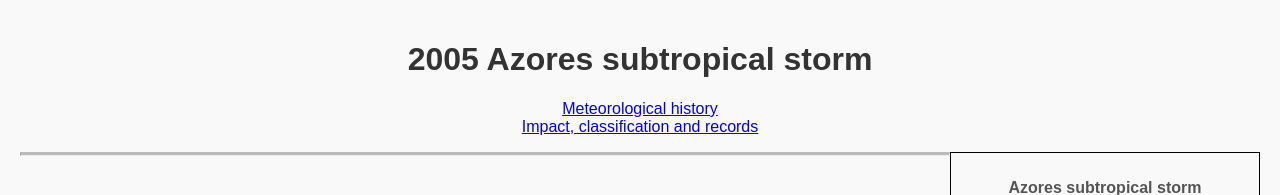
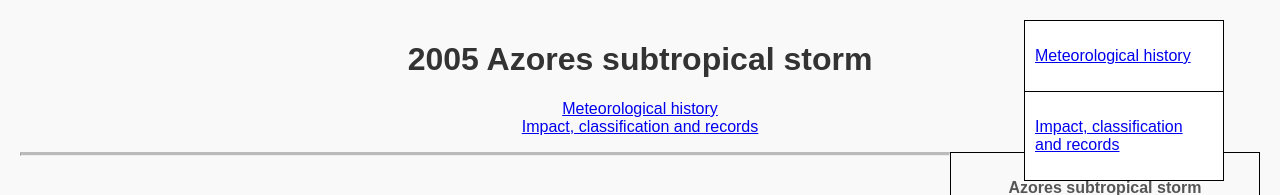
Before and after one commit to SoufianeAbo/html, a plain HTML site: page wikipediaPage.html in a window 1280 px wide. Shown: the top 195 px of the page. Drawn offline with Linux system fonts and the light colour scheme.

Commit message:
add a box

```diff
--- a/style.css
+++ b/style.css
@@ -50,3 +50,12 @@ p {
 ul {
     list-style-type: disc;
 }
+
+#stickyweb {
+    margin: auto;
+    position: fixed;
+    left: 80%;
+    right: 50%;
+    width: 200px;
+    background-color: white;
+}
--- a/wikipediaPage.html
+++ b/wikipediaPage.html
@@ -3,6 +3,15 @@
 <html lang="en">
     <body>
         <link href = "./style.css" rel = "stylesheet">
+
+        <div id = "stickyweb">
+            <table>
+                <tr>
+                    <td><p><a href = #meteohistory>Meteorological history</a></p></td>
+                </tr>
+                    <td><p><a href = #impact>Impact, classification and records</a></p></td>
+            </table>
+        </div>
 
         <h1 style = "text-align: center;">2005 Azores subtropical storm</h1>
         <p style = "text-align: center;"><a href = #meteohistory>Meteorological history</a><br><a href = #impact>Impact, classification and records</a></p>
@@ -147,5 +156,10 @@
             <li><a href = https://en.wikipedia.org/wiki/List_of_Azores_hurricanes target = "_blank">List of Azores hurricanes</a></li>
             <li><a href = https://en.wikipedia.org/wiki/List_of_unnamed_tropical_cyclones target = "_blank">List of unnamed tropical cyclones</a></li>
         </ul>
+
+        <h2>References</h2>
+        <hr class = "solid"><br>
+
+        <
     </body>
 </html>
```
